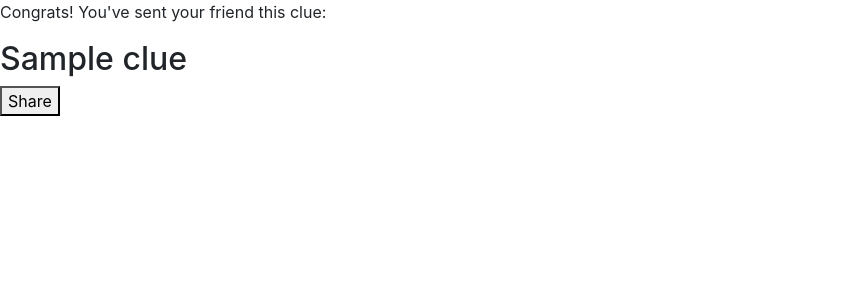
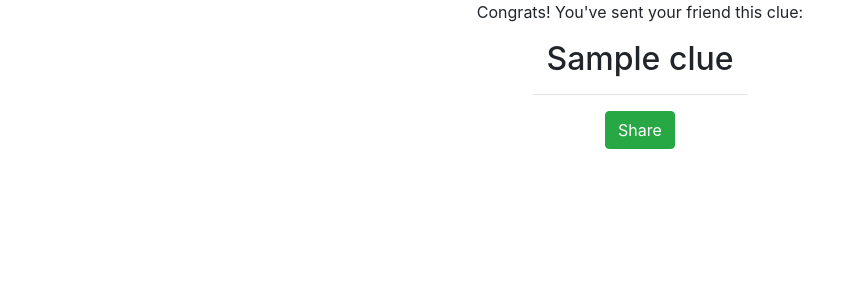
Before and after one commit to codefeld/lettergame, a Flask app: template templates/clue_share.html in a window 1280 px wide. Shown: the top 300 px of the page, without its empty margins (0-865 px from the left). Run offline with Flask 2, Linux system fonts and the light colour scheme; the template is opened without the code that fills it: most values are stand-ins (such as "Sample title", 1, 10 or a date in 2020); some libraries are stand-ins or nearby versions.

Commit message:
made clue_share pretty

```diff
--- a/templates/clue_share.html
+++ b/templates/clue_share.html
@@ -1,6 +1,9 @@
 {% extends "layout.html" %}
 {% block content %}
-<p>Congrats! You've sent your friend this clue:</p>
-<h2 id="clue">{{clue}}</h2>
-<button type="button">Share</button>
+<div class="container" style="text-align: center">
+	<p>Congrats! You've sent your friend this clue:</p>
+	<h2 id="clue">{{clue}}</h2>
+	<hr class="col-3 col-md-2">
+	<button type="button" class="btn btn-success">Share</button>
+</div>
 {% endblock %}
```
